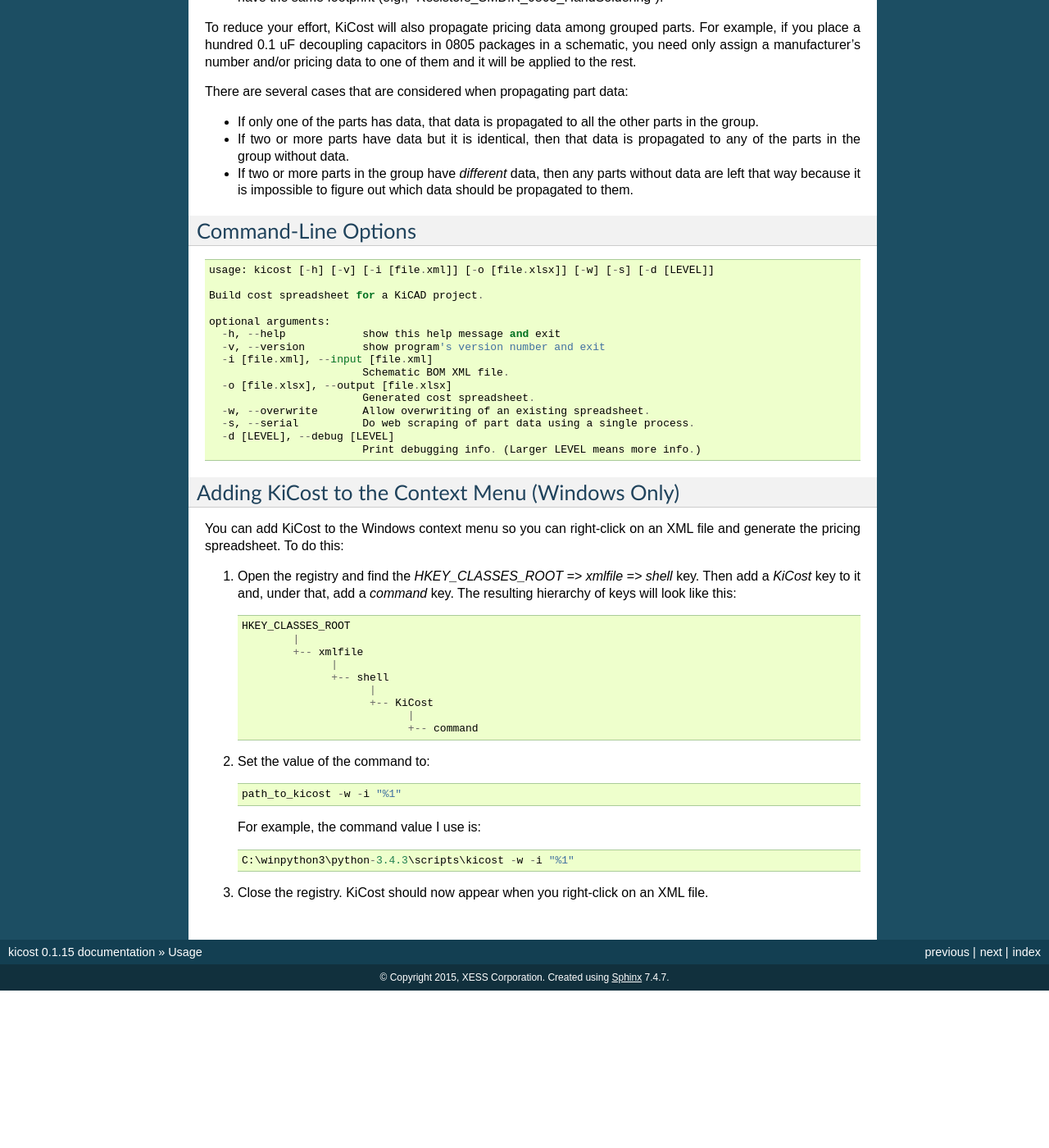
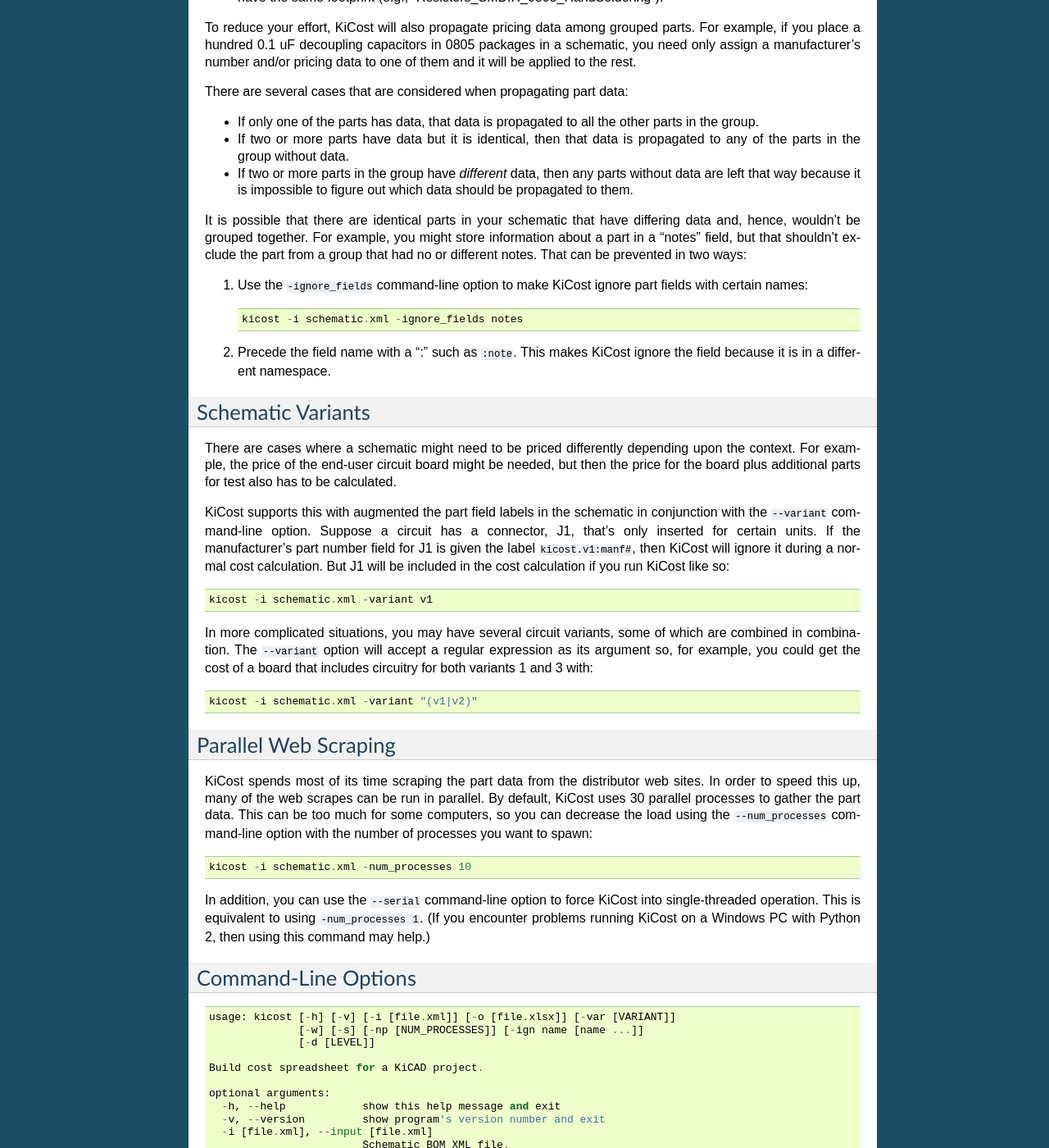
Before and after one commit to hildogjr/KiCost, a Sphinx documentation site: the page built from docs/usage.rst, in a window 1280 px wide and 1400 px high, scrolled down 1471 px. Shown: the whole window at 82% size. Built offline with Sphinx 7.4.7, drawn with Linux system fonts in a browser that asks for light colours; before the commit the page ends 2679 px from its top, so only the background shows below that; some of the changed text lies outside the part shown.

Commit message:
Updated docs to reflect new features and bumped version to 0.1.16.

```diff
--- a/AUTHORS.rst
+++ b/AUTHORS.rst
@@ -10,5 +10,6 @@
 Contributors
 ------------
 
+* Timo Alho: https://github.com/timoalho
 * Steven Johnson: https://github.com/stevenj
 * Diorcet Yann: https://github.com/diorcety
--- a/docs/usage.rst
+++ b/docs/usage.rst
@@ -92,13 +92,76 @@
   data are left that way because it is impossible to figure out which data should
   be propagated to them.
 
+It is possible that there are identical parts in your schematic that have differing data
+and, hence, wouldn't be grouped together.
+For example, you might store information about a part in a "notes" field,
+but that shouldn't exclude the part from a group that had no or different notes.
+That can be prevented in two ways:
+
+#. Use the ``-ignore_fields`` command-line option to make KiCost ignore part fields
+   with certain names::
+
+     kicost -i schematic.xml -ignore_fields notes
+
+#. Precede the field name with a ":" such as ``:note``. This makes KiCost ignore the
+   field because it is in a different namespace.
+
+------------------------
+Schematic Variants
+------------------------
+
+There are cases where a schematic might need to be priced differently depending
+upon the context.
+For example, the price of the end-user circuit board might be needed, but
+then the price for the board plus additional parts for test also has to be
+calculated.
+
+KiCost supports this with augmented the part field labels in the schematic in
+conjunction with the ``--variant`` command-line option.
+Suppose a circuit has a connector, J1, that's only inserted for certain units.
+If the manufacturer's part number field for J1 is given the label ``kicost.v1:manf#``,
+then KiCost will ignore it during a normal cost calculation.
+But J1 will be included in the cost calculation if you run KiCost like so::
+
+    kicost -i schematic.xml -variant v1
+
+In more complicated situations, you may have several circuit variants, some of which
+are combined in combination.
+The ``--variant`` option will accept a regular expression as its argument
+so, for example, you could get the cost of a board that includes circuitry for both variants 1
+and 3 with::
+
+    kicost -i schematic.xml -variant "(v1|v2)"
+
+-----------------------
+Parallel Web Scraping
+-----------------------
+
+KiCost spends most of its time scraping the part data from the distributor
+web sites.
+In order to speed this up, many of the web scrapes can be run in parallel.
+By default, KiCost uses 30 parallel processes to gather the part data.
+This can be too much for some computers, so you can decrease the load
+using the ``--num_processes`` command-line option with the number of
+processes you want to spawn::
+
+    kicost -i schematic.xml -num_processes 10
+
+In addition, you can use the ``--serial`` command-line option to force KiCost
+into single-threaded operation.
+This is equivalent to using ``-num_processes 1``.
+(If you encounter problems running KiCost on a Windows PC with Python 2, then
+using this command may help.)
+
 ---------------------
 Command-Line Options
 ---------------------
 
 ::
 
-    usage: kicost [-h] [-v] [-i [file.xml]] [-o [file.xlsx]] [-w] [-s] [-d [LEVEL]]
+    usage: kicost [-h] [-v] [-i [file.xml]] [-o [file.xlsx]] [-var [VARIANT]]
+                  [-w] [-s] [-np [NUM_PROCESSES]] [-ign name [name ...]]
+                  [-d [LEVEL]]
 
     Build cost spreadsheet for a KiCAD project.
 
@@ -109,8 +172,16 @@
                             Schematic BOM XML file.
       -o [file.xlsx], --output [file.xlsx]
                             Generated cost spreadsheet.
+      -var [VARIANT], --variant [VARIANT]
+                            Include parts for schematic variants whose field
+                            labels match the named variant or regex filter.
       -w, --overwrite       Allow overwriting of an existing spreadsheet.
       -s, --serial          Do web scraping of part data using a single process.
+      -np [NUM_PROCESSES], --num_processes [NUM_PROCESSES]
+                            Set the number of parallel processes used for web
+                            scraping part data.
+      -ign name [name ...], --ignore_fields name [name ...]
+                            Declare part fields to ignore when grouping parts.
       -d [LEVEL], --debug [LEVEL]
                             Print debugging info. (Larger LEVEL means more info.)
 
--- a/kicost/__init__.py
+++ b/kicost/__init__.py
@@ -2,4 +2,4 @@
 
 __author__ = 'XESS Corporation'
 __email__ = 'info@xess.com'
-__version__ = '0.1.15'
+__version__ = '0.1.16'
```
Also changed, not shown: HISTORY.rst (+10 -0 lines).
